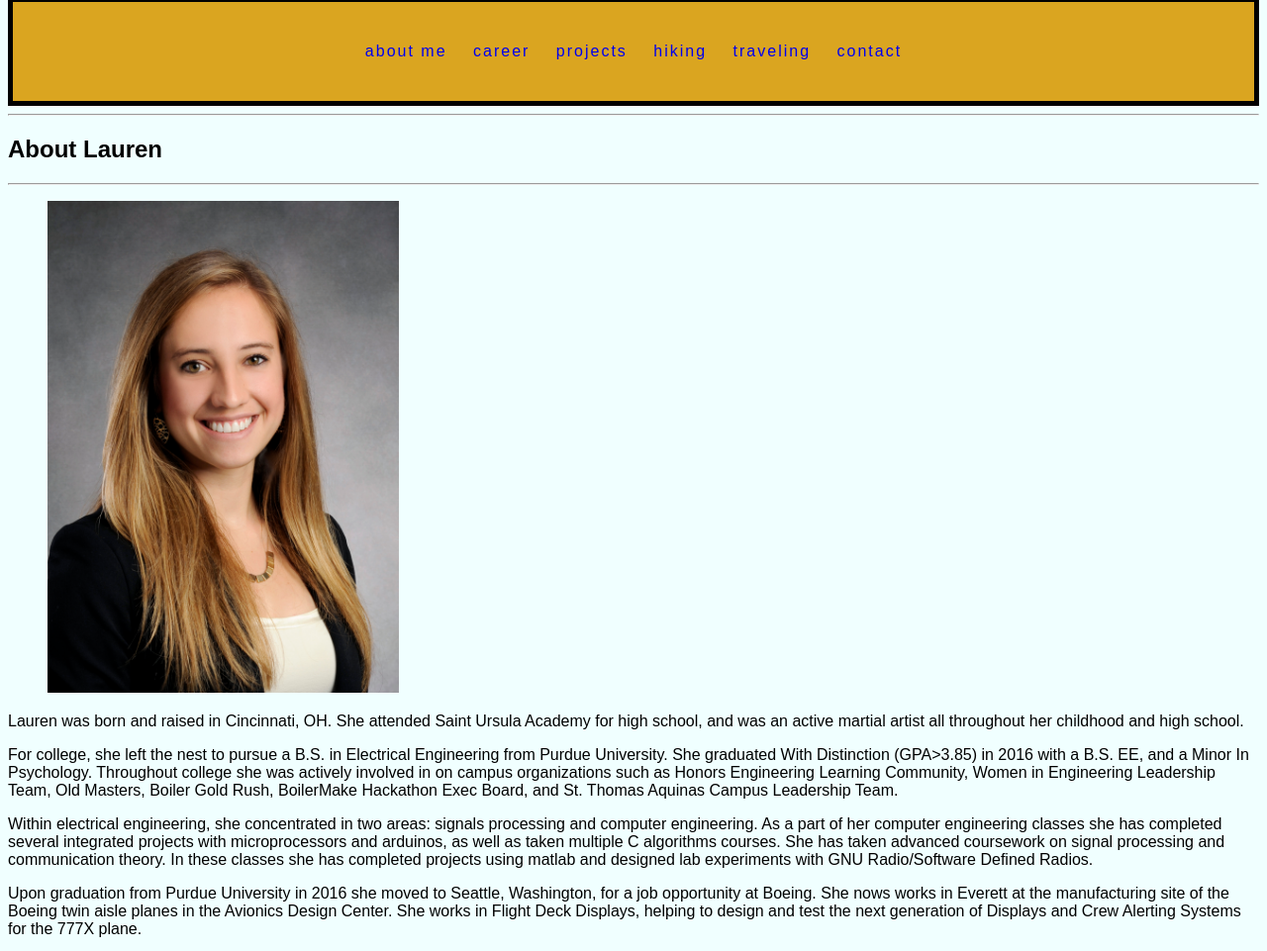
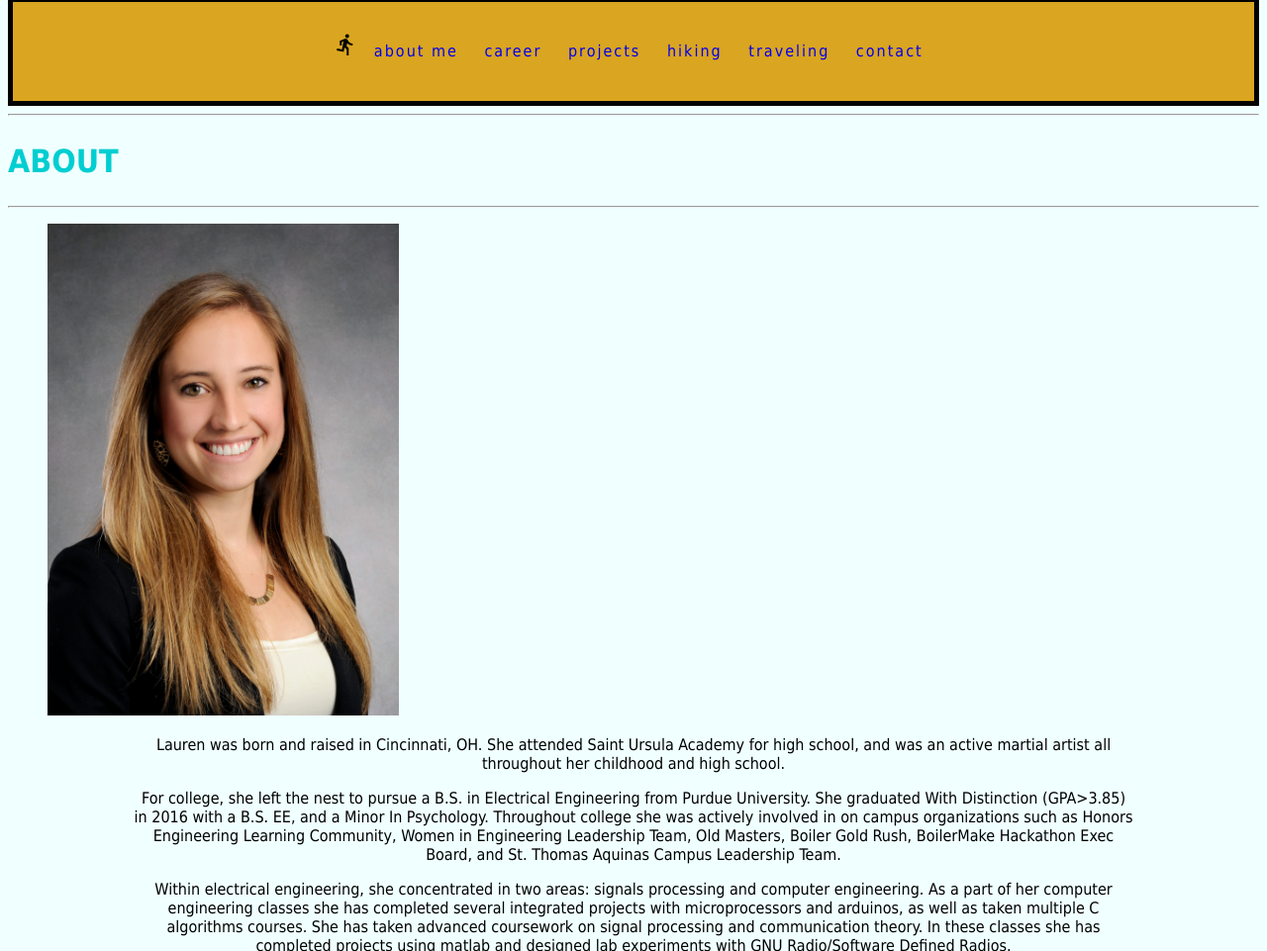
Before and after one commit to lheintz/portfolio, a plain HTML site: page index.html in a window 1280 px wide. Shown: the part 311-1272 px from the top of the page at 99% size. Drawn offline with Linux system fonts and the light colour scheme.

Commit message:
final stashed css changes?

```diff
--- a/index.html
+++ b/index.html
@@ -5,6 +5,7 @@
   <meta charset="UTF-8">
   <title>Lauren Heintz Personal Portfolio Website</title>
   <link rel="stylesheet" type="text/css" href="styles/first-stylesheet.css">
+  <link rel="stylesheet" href="https://fonts.googleapis.com/icon?family=Material+Icons">
 </head>
 
 <body>
@@ -14,6 +15,7 @@
     <img src ="images/logo2.JPG" alt="logo" height=300 width=700 />
 
     <nav>
+      <i class="material-icons">directions_run</i>
       <a href="./index.html">About Me</a>
       <a href="#">Career</a>
       <a href="./projects.html">Projects</a>
@@ -25,18 +27,18 @@
 
   <section>
     <hr>
-    <h1>About Lauren</h1>
+    <h1>ABOUT</h1>
     <hr>
 
     <figure>
       <img src="images/headshot.jpg" title="Professional Headshot" alt="Professional Headshot" height=30% width=30%>
     </figure>
 
-    <p>Lauren was born and raised in Cincinnati, OH. She attended Saint Ursula Academy for high school, and was an active martial artist all throughout her childhood and high school.</p>
-    <p>For college, she left the nest to pursue a B.S. in Electrical Engineering from Purdue University. She graduated With Distinction (GPA>3.85) in 2016 with a B.S. EE, and a Minor In Psychology. Throughout college she was actively involved in on campus organizations such as Honors Engineering Learning Community, Women in Engineering Leadership Team, Old Masters, Boiler Gold Rush, BoilerMake Hackathon Exec Board, and St. Thomas Aquinas Campus Leadership Team. </p>
-    <p>Within electrical engineering, she concentrated in two areas: signals processing and computer engineering. As a part of her computer engineering classes she has completed several integrated projects with microprocessors and arduinos, as well as taken multiple C algorithms courses. She has taken advanced coursework on signal processing and communication theory. In these classes she has completed projects using matlab and designed lab experiments with GNU Radio/Software Defined Radios.</p>
-    <p>Upon graduation from Purdue University in 2016 she moved to Seattle, Washington, for a job opportunity at Boeing. She nows works in Everett at the manufacturing site of the Boeing twin aisle planes in the Avionics Design Center. She works in Flight Deck Displays, helping to design and test the next generation of Displays and Crew Alerting Systems for the 777X plane.</p>
-    <p>Outside of work, she is an avid health and fitness enthusiast. Since moving to Seattle, she has completed her first half marathons, summitted countless peaks, and taken to skiing annd rock climbing. She enjoys the mountains in the summer and the winter, and loves the city life for everything in between. She is also an avid and sometimes impulsive traveler. She's been lucky enough to go to Europe twice over the past two years, as well as domestic visits to see friends and family in Arizona, Califoria, Oregon, Miami, Las Vegas, and Ohio.</p>
+    <p class = "center">Lauren was born and raised in Cincinnati, OH. She attended Saint Ursula Academy for high school, and was an active martial artist all throughout her childhood and high school.</p>
+    <p class = "center">For college, she left the nest to pursue a B.S. in Electrical Engineering from Purdue University. She graduated With Distinction (GPA>3.85) in 2016 with a B.S. EE, and a Minor In Psychology. Throughout college she was actively involved in on campus organizations such as Honors Engineering Learning Community, Women in Engineering Leadership Team, Old Masters, Boiler Gold Rush, BoilerMake Hackathon Exec Board, and St. Thomas Aquinas Campus Leadership Team. </p>
+    <p class = "center">Within electrical engineering, she concentrated in two areas: signals processing and computer engineering. As a part of her computer engineering classes she has completed several integrated projects with microprocessors and arduinos, as well as taken multiple C algorithms courses. She has taken advanced coursework on signal processing and communication theory. In these classes she has completed projects using matlab and designed lab experiments with GNU Radio/Software Defined Radios.</p>
+    <p class = "center">Upon graduation from Purdue University in 2016 she moved to Seattle, Washington, for a job opportunity at Boeing. She nows works in Everett at the manufacturing site of the Boeing twin aisle planes in the Avionics Design Center. She works in Flight Deck Displays, helping to design and test the next generation of Displays and Crew Alerting Systems for the 777X plane.</p>
+    <p class = "center">Outside of work, she is an avid health and fitness enthusiast. Since moving to Seattle, she has completed her first half marathons, summitted countless peaks, and taken to skiing annd rock climbing. She enjoys the mountains in the summer and the winter, and loves the city life for everything in between. She is also an avid and sometimes impulsive traveler. She's been lucky enough to go to Europe twice over the past two years, as well as domestic visits to see friends and family in Arizona, Califoria, Oregon, Miami, Las Vegas, and Ohio.</p>
 
   </section>
 
--- a/styles/first-stylesheet.css
+++ b/styles/first-stylesheet.css
@@ -5,6 +5,11 @@ header {
   margin-left:auto;
   margin-right:auto;
   background-color:red;
+}
+
+h1 {
+  font-size: 2em;
+  color:darkturquoise;
 }
 
 header img {
@@ -37,7 +42,7 @@ nav a:hover {
 
 body {
   background-color:azure;
-  font-family: sans-serif;
+  font-family: Tahoma, sans-serif;
 }
 
 footer {
@@ -50,6 +55,11 @@ footer p {
 
 .center {
   text-align: center;
+}
+
+p.center {
+  padding-left: 10%;
+  padding-right: 10%;
 }
 
 .tomato {
```
Also changed, not shown: contact.html (+2 -1 lines), hiking.html (+2 -1 lines), projects.html (+5 -4 lines).
